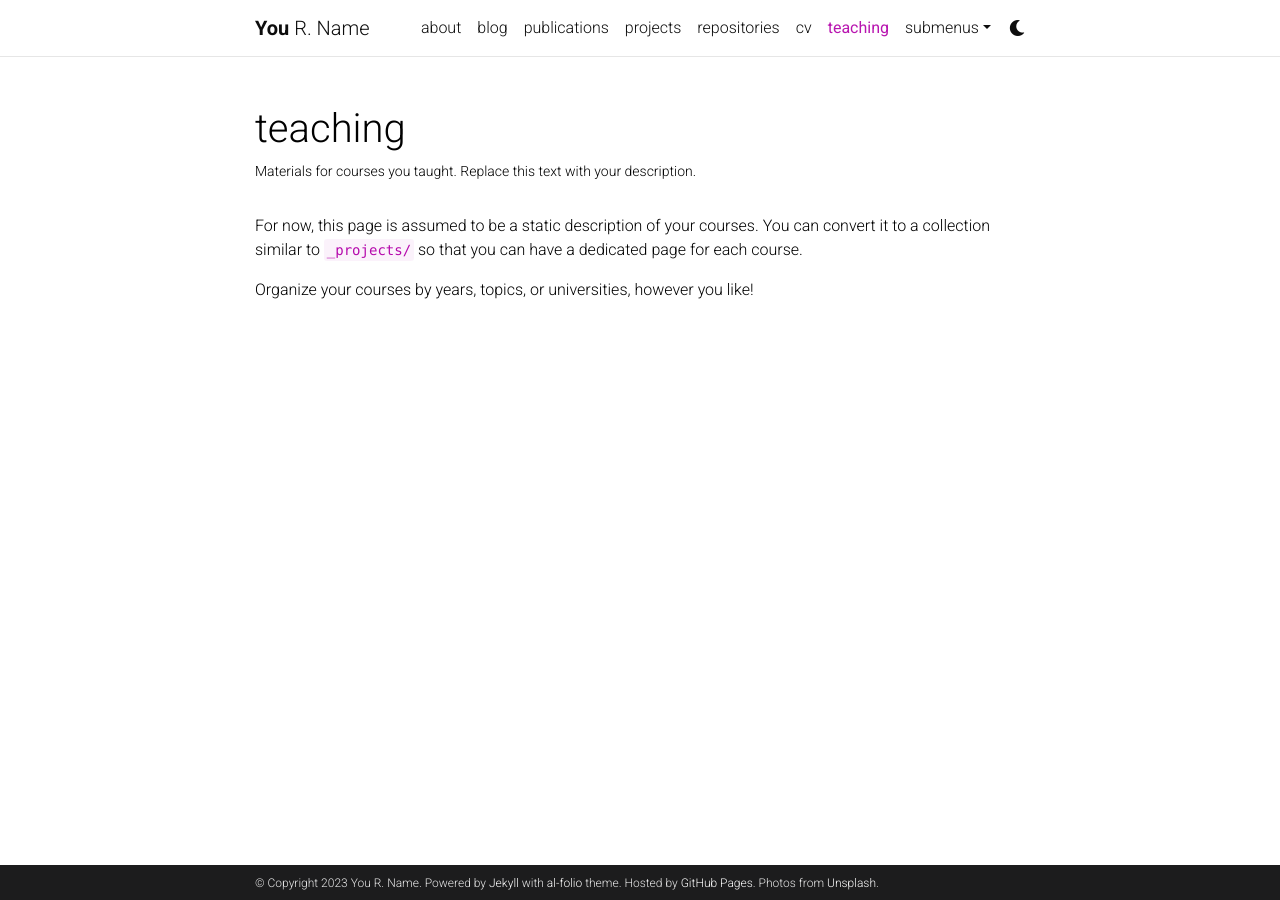
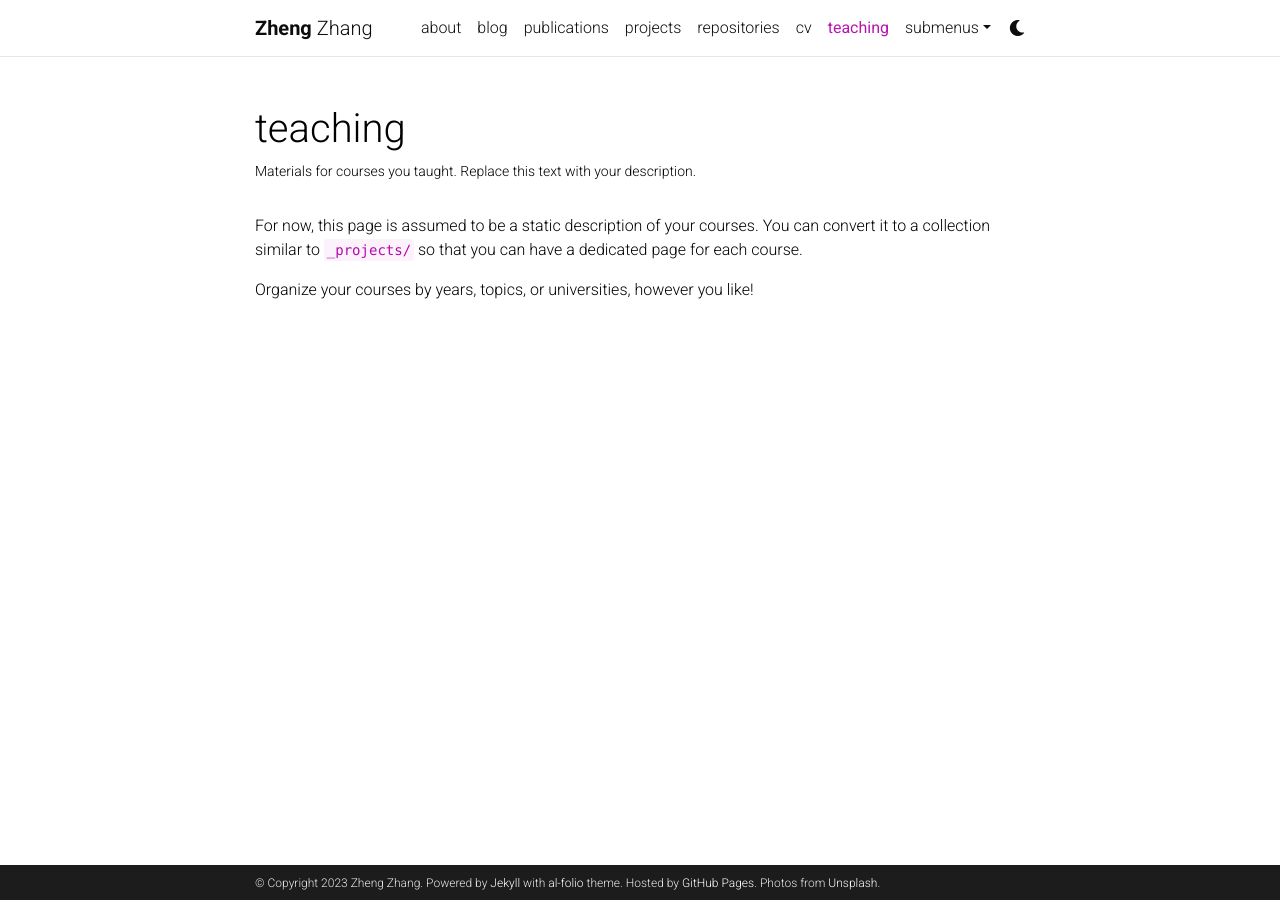
Before and after one commit to roryzhengzhang/roryzhengzhang.github.io, a Jekyll site: the page built from _pages/teaching.md, in a window 1280 px wide. Built offline with Jekyll 4.4.1, drawn with Linux system fonts in a browser that asks for light colours; comment, search, counter and statistics services are not loaded; a style sheet for code colours, icons or effects is not loaded.

Commit message:
Update _config.yml (url, baserul, name and email)

```diff
--- a/_config.yml
+++ b/_config.yml
@@ -3,10 +3,10 @@
 # -----------------------------------------------------------------------------
 
 title: blank # the website title (if blank, full name will be used instead)
-first_name: You
-middle_name: R.
-last_name: Name
-email: you@example.com
+first_name: Zheng
+middle_name:
+last_name: Zhang
+email: zzhang37@nd.edu
 description: > # the ">" symbol means to ignore newlines until "footer_text:"
   A simple, whitespace theme for academics. Based on [*folio](https://github.com/bogoli/-folio) design.
 footer_text: >
@@ -18,8 +18,8 @@
 lang: en # the language of your site (for example: en, fr, cn, ru, etc.)
 icon: ⚛️  # the emoji used as the favicon (alternatively, provide image name in /assets/img/)
 
-url: https://alshedivat.github.io # the base hostname & protocol for your site
-baseurl: /al-folio # the subpath of your site, e.g. /blog/
+url: https://roryzhengzhang.github.io # the base hostname & protocol for your site
+baseurl: # the subpath of your site, e.g. /blog/
 last_updated: false # set to true if you want to display last updated in the footer
 impressum_path:  # set to path to include impressum link in the footer, use the same path as permalink in a page, helps to conform with EU GDPR
 
```
